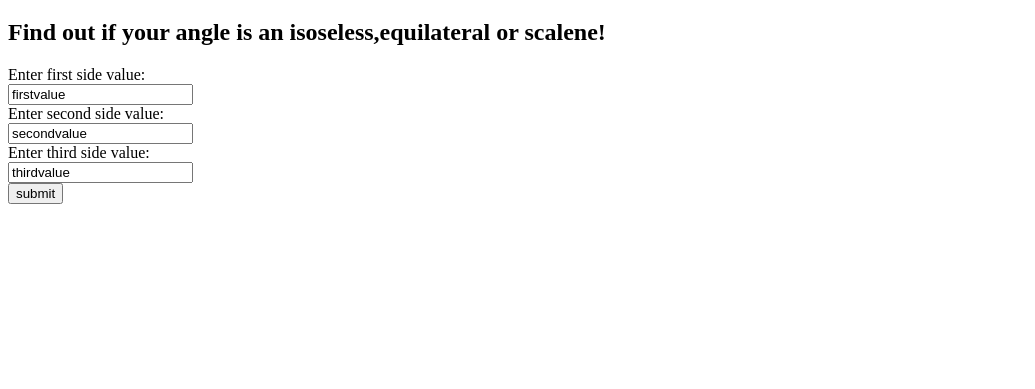
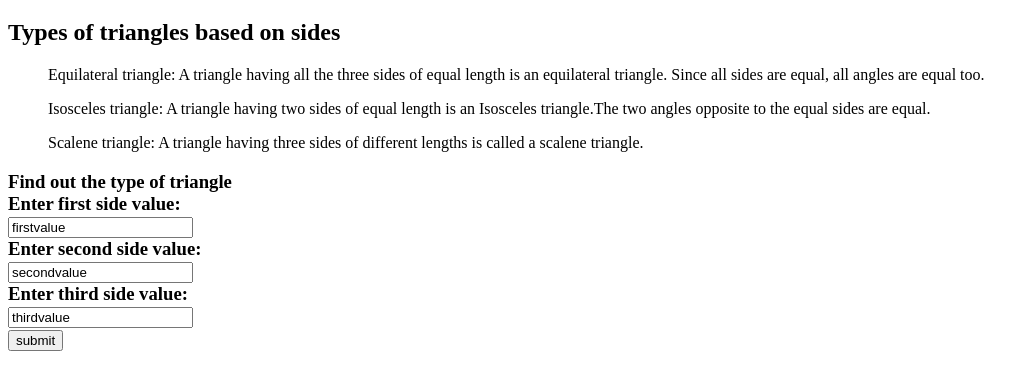
Before and after one commit to tomorenge/Triangletracker, a plain HTML site: page index.html in a window 1280 px wide. Shown: the part 61-450 px from the top of the page, without its empty margins (0-1035 px from the left). Drawn offline with Linux system fonts and the light colour scheme.

Commit message:
added unordered list to the body

```diff
--- a/index.html
+++ b/index.html
@@ -7,7 +7,21 @@
   </head>
       <h1>TRIANGLE TRACKER APP</<h2>
   <body>
-      <h2>Find out if your angle is an isoseless,equilateral or scalene!</h2>
+      <h2>Types of triangles based on sides</h2>
+      <div>
+        <ul>
+        <p>Equilateral triangle: A triangle having all the three sides of equal length is an equilateral triangle.
+          Since all sides are equal, all angles are equal too.
+        <p>Isosceles triangle: A triangle having two sides of equal length is an Isosceles triangle.The two angles opposite to the equal sides are equal.
+        <p>Scalene triangle: A triangle having three sides of different lengths is called a scalene triangle.
+      </div>
+      <h3>Find out the type of triangle
+
+
+
+
+
+
     <form>
   Enter first side value:<br>
   <input type="text" VALUE="firstvalue"><br>
```
